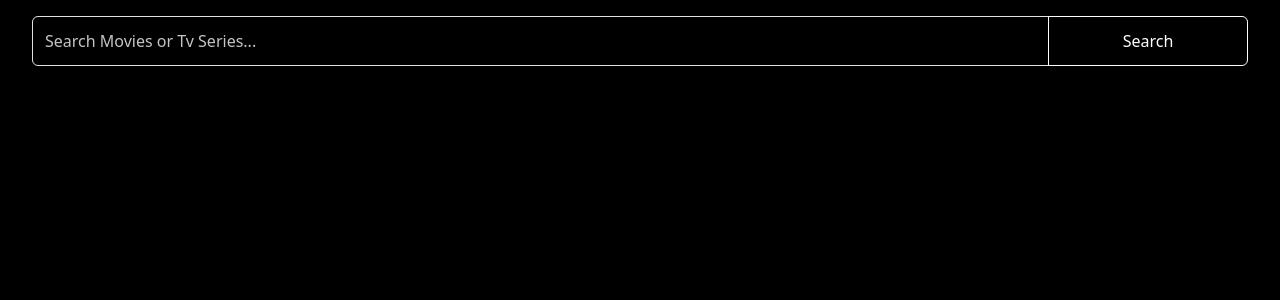
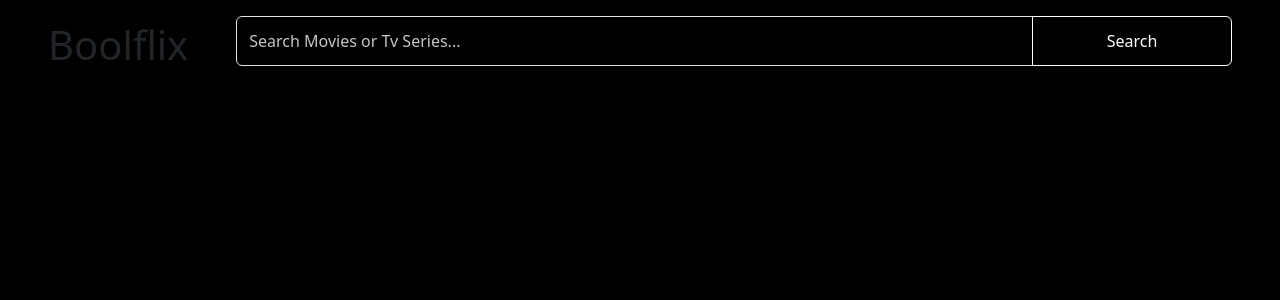
Before and after one commit to MartinaPerozzi/vite-boolflix, a Vue app: page / in a window 1280 px wide. Shown: the top 300 px of the page. Built offline with nearby package versions, Linux system fonts and the light colour scheme.

Commit message:
-gestione casi

```diff
--- a/src/components/AppCard.vue
+++ b/src/components/AppCard.vue
@@ -32,7 +32,10 @@ export default {
     <div class="flip-card">
         <div class="flip-inner">
             <div class="card-front">
-                <img :src="`https://image.tmdb.org/t/p/w342${pic}`" alt="Image Poster">
+                <!-- Se l'immagine c'è -->
+                <img v-if="pic" :src="`https://image.tmdb.org/t/p/w342${pic}`" alt="Image Poster">
+                <!-- Altrimenti -->
+                <h2 v-else="pic==null"> TITOLO {{ originalTitle }} </h2>
             </div>
             <div class="card-back d-flex flex-column">
                 <span> Titolo: {{ title }} </span>
@@ -41,12 +44,15 @@ export default {
                 <div> Lingua: {{ lang }}
                     <!-- <img :src="`https://countryflagsapi.com/png/${lang}`" :alt="`Flag ${lang}`"> -->
                     <img v-if="lang == 'en'" src="https://flagsapi.com/GB/shiny/32.png" alt="Flag England">
+                    <!-- Idem per il Giappone -->
+                    <img v-if="lang == 'ja'" src="https://flagsapi.com/JP/shiny/32.png" alt="Flag Japan">
+
                     <!-- La bandiera inglese gestita a parte per problema incompatibilità en/gb-->
                     <img v-else="lang != 'en' " :src="`https://flagsapi.com/${lang.toUpperCase()}/shiny/32.png`"
                         :alt="`Flag ${lang}`">
                 </div>
-                <span> Voto: </span>
-                <div>
+                <div class="rating stars mt-2">
+                    <span> Voto: </span>
                     <font-awesome-icon v-for="star in voteStars" icon="fa-solid fa-star" />
                     <font-awesome-icon v-for="emptystar in emptyStars" icon="fa-regular fa-star" />
 
@@ -59,6 +65,10 @@ export default {
 </template>
 
 <style lang="scss" scoped>
+h2 {
+    color: white;
+}
+
 .flip-card {
     width: 342px;
     height: 513px;
--- a/src/components/AppHeader.vue
+++ b/src/components/AppHeader.vue
@@ -22,12 +22,15 @@ export default {
 
 <template>
     <header>
-        <div class="input-group mb-3">
-            <!-- Triggero l'evento customizzato nel submit-prevent -->
-            <input type="text" class="form-control" placeholder="Search Movies or Tv Series..."
-                @submit.prevent="$emit('on_search', 'searchedValue')" aria-label="Search" aria-describedby="button-addon2"
-                v-model="store.searchedValue" @keyup="search()">
-            <button class="btn btn-outline-secondary" type="button" id="button-addon2" @click="search()">Search</button>
+        <div class="d-flex align-items-center">
+            <h1 class="me-5">Boolflix</h1>
+            <div class="input-group mb-3">
+                <!-- Triggero l'evento customizzato nel submit-prevent passando come parametro il valore cercato-->
+                <input type="text" class="form-control" placeholder="Search Movies or Tv Series..."
+                    @submit.prevent="$emit('on_search', 'searchedValue')" aria-label="Search"
+                    aria-describedby="button-addon2" v-model="store.searchedValue" @keyup="search()">
+                <button class="btn btn-outline-secondary" type="button" id="button-addon2" @click="search()">Search</button>
+            </div>
         </div>
     </header>
 </template>
@@ -35,7 +38,7 @@ export default {
 <style lang="scss" scoped>
 header {
     width: 100%;
-    padding: 1rem 2rem;
+    padding: 1rem 3rem;
 
     .input-group {
         input {
```
